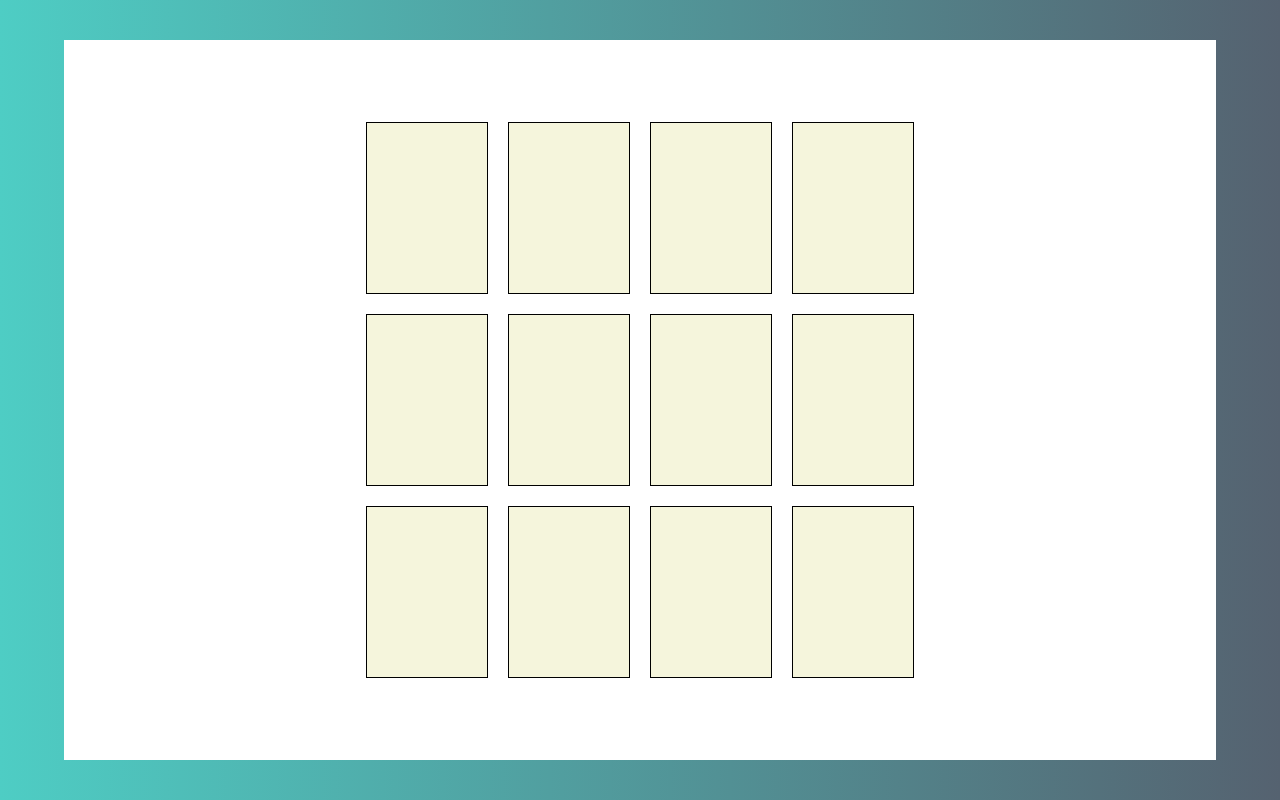
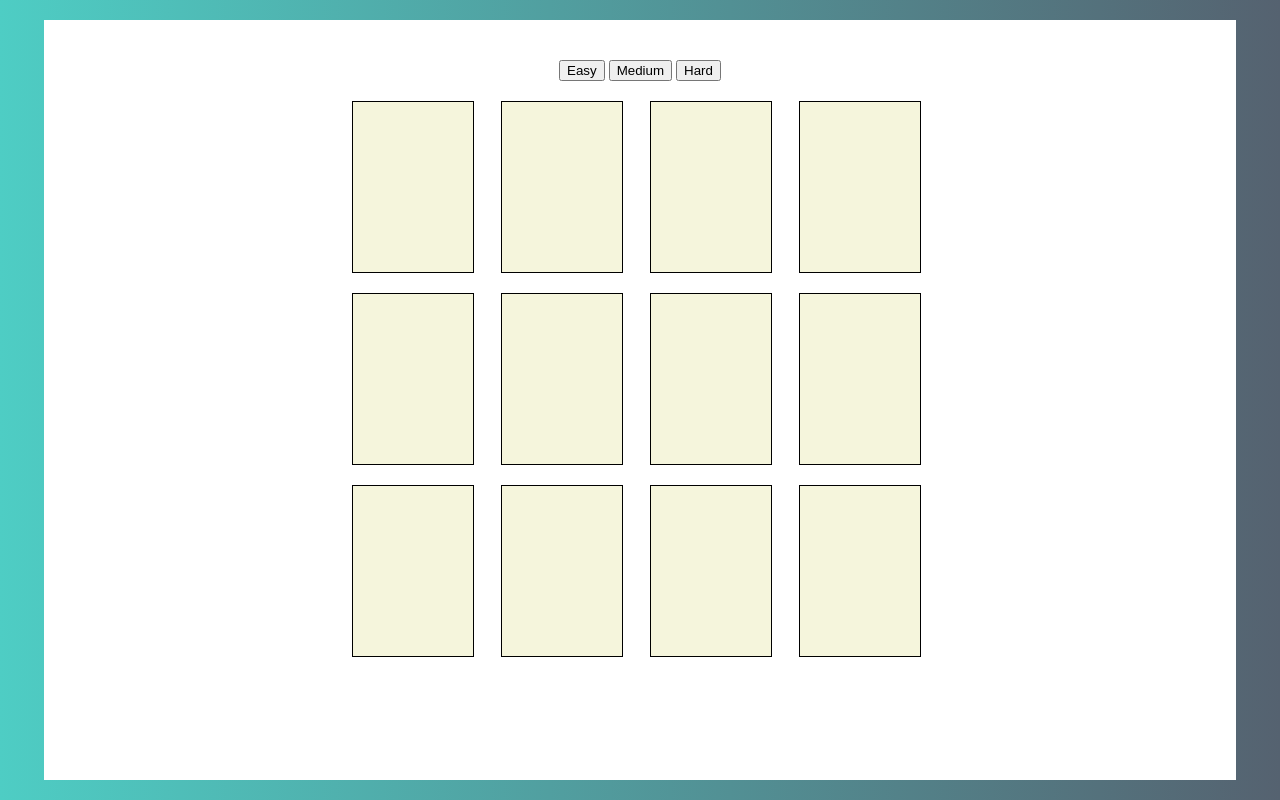
Before and after one commit to kohrongying/flipflip, a plain HTML site: page index.html in a window 1280 px wide. Drawn offline with nearby package versions, Linux system fonts and the light colour scheme.

Commit message:
Add difficulty buttons and css for different difficulty levels.

```diff
--- a/index.html
+++ b/index.html
@@ -12,7 +12,12 @@
 
 	<body>
 		<div id="app">
-			<!-- <div id="score-area">Points:<span id="score"></span></div> -->
+			<div id="opt-area">
+				<button id="level-easy-btn">Easy</button>
+				<button id="level-medium-btn">Medium</button>
+				<button id="level-hard-btn">Hard</button>
+
+			</div>
 			<div id="cards-area"></dir>
 		</div>
 		<script src="https://cdn.jsdelivr.net/npm/vue@2.5.13/dist/vue.js"></script>
--- a/scripts.js
+++ b/scripts.js
@@ -20,35 +20,52 @@ $(document).ready(function(){
 			name: 'hard'
 		}
 	}
-	let playingCards = [];
-	let score = 0;
-	const colors = ['red', 'black'];
-	let numbers = ['1', '2', '3', '4', '5', '6', '7', '8','9', '10', 'J', 'Q', 'K'];
+
+	const allPairings = () => {
+		const colors = ['red', 'black'];
+		const numbers = ['1', '2', '3', '4', '5', '6', '7', '8','9', '10', 'J', 'Q', 'K'];
+		arr=[]
+		for (let i=0;i<numbers.length;i++){
+			for (let j=0; j<colors.length; j++){
+				arr.push([numbers[i], colors[j]]);
+			}
+		}
+		return arr;
+
+	}
+
 	const initialisePositions = (numOfPairs) => {
 		let arr = Array.apply(null, Array(numOfPairs*2));
 		return arr.map(function(x,i){ return String(i) });
 	}
+
+	// GLOBAL VARIABLES
+	let playingCards = [];
+	let score = 0;
 	let numClicks = 0;
 
 	const setUp = (numOfPairs) => {
+		numClicks = 0;
+		score = 0;
+		playingCards = [];
+
 		let cards = [];
 		let pos = initialisePositions(numOfPairs);
+		let pairs = allPairings();
 
 		for (let i=0; i<numOfPairs; i++) {
-			colors_index = Math.floor(Math.random()*colors.length);
-			numbers_index = Math.floor(Math.random()*numbers.length);
-
+			pairs_index = Math.floor(Math.random()*pairs.length);
 			for (let j=0; j<2; j++) {
 				pos_index = Math.floor(Math.random()*pos.length);
 				let card = {
-					color: colors[colors_index],
-					number: numbers[numbers_index],
+					color: pairs[pairs_index][1],
+					number: pairs[pairs_index][0],
 					position: pos[pos_index]
 				}
 				cards.push(card);
 				pos.splice(pos_index, 1);
 			}
-			numbers.splice(numbers_index, 1);
+			pairs.splice(pairs_index,1);
 		}
 		let sortedByPos = cards.slice(0);
 		sortedByPos.sort(function(a,b) {
@@ -67,6 +84,10 @@ $(document).ready(function(){
 			e.className = "card";
 			body.append(e);
 		}
+	}
+
+	const clearDOM = () => {
+		$('.card').remove();
 	}
 
 	const checkPair = () => {
@@ -127,7 +148,28 @@ $(document).ready(function(){
 		}
 	})
 
-	const levelChoice = LEVEL.easy;
+	$('#app').on('click', '#level-easy-btn', function(e){
+		e.preventDefault();
+		clearDOM();
+		levelChoice = LEVEL.easy;
+		setUpDOM(levelChoice);
+	})
+
+	$('#app').on('click', '#level-medium-btn', function(e){
+		e.preventDefault();
+		clearDOM();
+		levelChoice = LEVEL.medium;
+		setUpDOM(levelChoice);
+	})
+
+	$('#app').on('click', '#level-hard-btn', function(e){
+		e.preventDefault();
+		clearDOM();
+		levelChoice = LEVEL.hard;
+		setUpDOM(levelChoice);
+	})
+
+	let levelChoice = LEVEL.easy;
 	setUpDOM(levelChoice);
 
 })
--- a/styles.scss
+++ b/styles.scss
@@ -20,6 +20,7 @@ body {
 	height: 90%;
 	width: 90%;
 	margin: auto;
+	padding: 20px;
 }
 
 html, body {
@@ -27,12 +28,19 @@ html, body {
 	justify-content: center;
 	align-items: center;
 }
+
 #app {
 
+	width: 100%;
+	height: 100%;
 
-	#score-area {
+	#opt-area {
+		padding: 20px;
 		text-align: center;
-		font-size: 50px;
+	}
+
+	#cards-area {
+
 	}
 
 	div.card {
@@ -57,6 +65,7 @@ html, body {
 		display: grid;
 		grid-template-columns: repeat(4, 1fr);
 		grid-gap: 20px;
+		width: 50%;
 		margin: 0 auto;
 
 		.card {
@@ -69,7 +78,7 @@ html, body {
 		display: grid;
 		grid-template-columns: repeat(6, 1fr);
 		grid-gap: 15px;
-		width: 50%;
+		width: 70%;
 		margin: 0 auto;
 
 		.card {
@@ -79,13 +88,13 @@ html, body {
 
 	#cards-area[data-level="hard"] {
 		display: grid;
-		grid-template-columns: repeat(8, 1fr);
+		grid-template-columns: repeat(9, 1fr);
 		grid-gap: 5px;
-		width: 60%;
+		width: 80%;
 		margin: 0 auto;
 
 		.card {
-			height: 80px;
+			height: 90px;
 		}
 	}
 
```
Also changed, not shown: styles.css, 1 other file.
